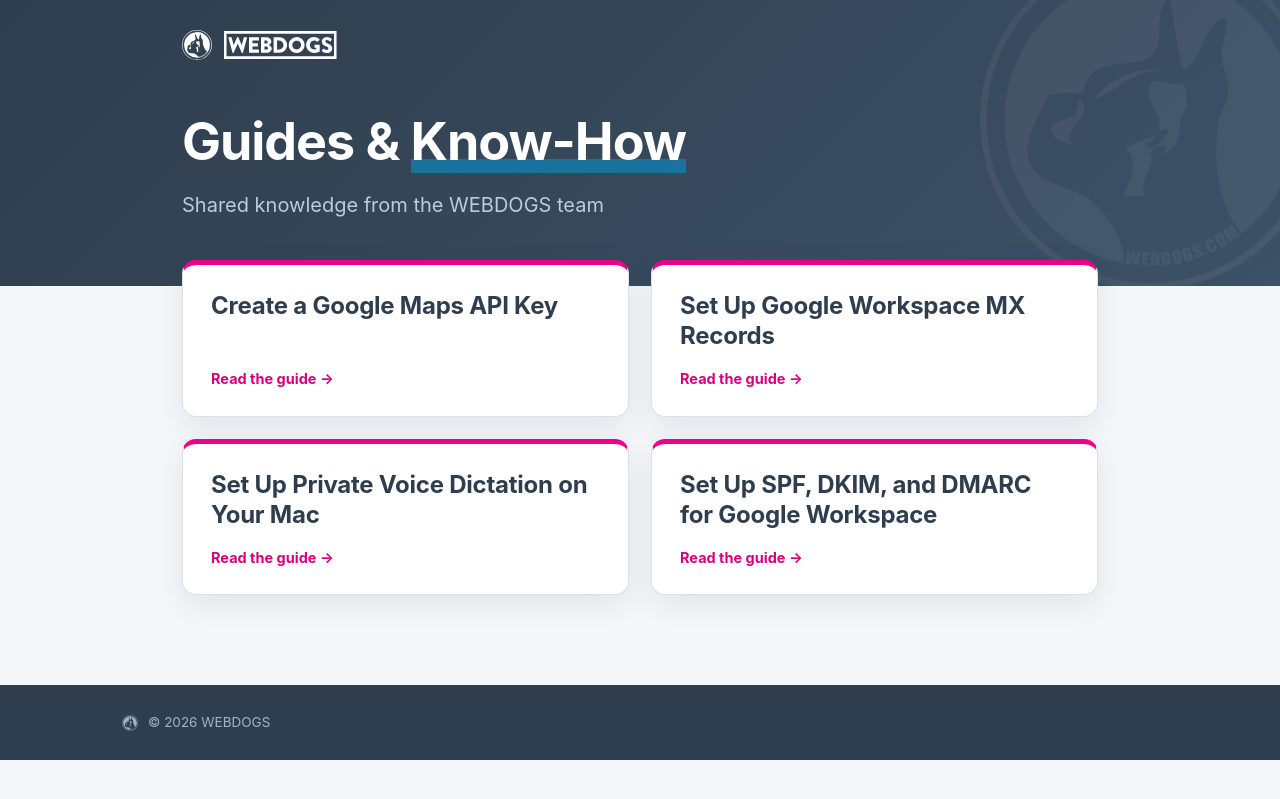
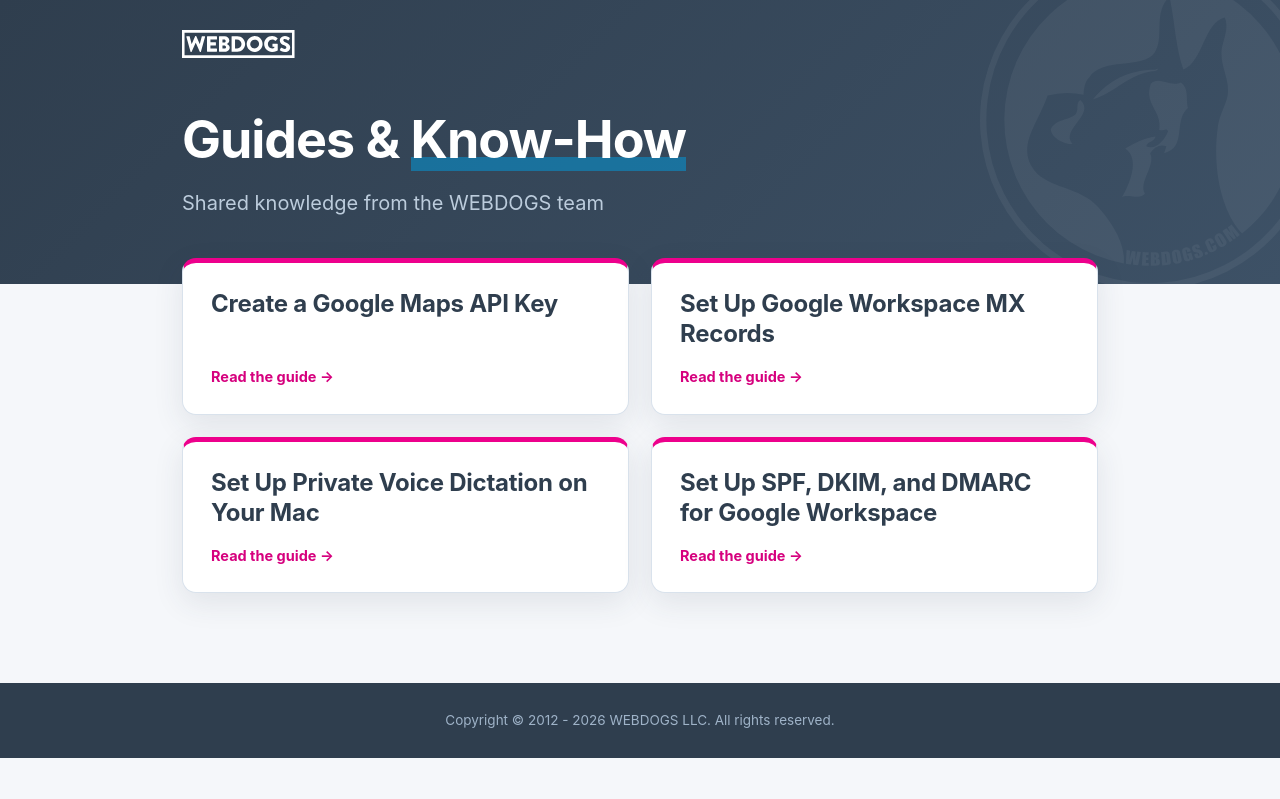
Before and after one commit to theWEBDOGS/guides, a Jekyll site: the page built from index.md, in a window 1280 px wide. Shown: the top 799 px of the page. Built offline with Jekyll 4.4.1, drawn with Linux system fonts in a browser that asks for light colours; some web fonts are replaced.

Commit message:
Publish guides (2026-06-11) [generated]

```diff
--- a/_layouts/base.html
+++ b/_layouts/base.html
@@ -18,8 +18,7 @@
 {{ content }}
 <footer class="site-footer">
   <div class="footer-in">
-    {% include paw.svg class="paw" %}
-    <span>© {{ site.time | date: "%Y" }} WEBDOGS</span>
+    <span>Copyright © 2012 - {{ site.time | date: "%Y" }} WEBDOGS LLC. All rights reserved.</span>
   </div>
 </footer>
 </body>
--- a/_layouts/guide.html
+++ b/_layouts/guide.html
@@ -5,7 +5,6 @@ layout: base
   <div class="band-in">
     <div class="brandrow">
       <a class="brandlink" href="{{ '/' | relative_url }}" aria-label="All guides">
-        {%- include paw.svg class="logo" %}
         {%- include logo.svg class="blocklogo" %}
         <span class="wordmark">GUIDES</span>
       </a>
--- a/_layouts/home.html
+++ b/_layouts/home.html
@@ -5,7 +5,6 @@ layout: base
   {% include paw.svg class="bigpaw" %}
   <div class="hero-in">
     <div class="brandrow">
-      {% include paw.svg class="logo" %}
       {% include logo.svg class="blocklogo" %}
     </div>
     <h1>Guides &amp; <span class="u">Know-How</span></h1>
--- a/assets/css/guides.css
+++ b/assets/css/guides.css
@@ -37,8 +37,6 @@ body {
 }
 body.home { background: var(--paper); }
 
-.paw { width: 26px; height: 26px; fill: var(--accent); flex: none; }
-.logo { width: 26px; height: 26px; flex: none; fill: #fff; } /* inverse mark on the navy bands */
 .blocklogo { height: 24px; width: auto; flex: none; fill: #fff; } /* WEBDOGS text-block logo */
 .brandlink { display: flex; align-items: center; gap: 12px; color: inherit; text-decoration: none; }
 
@@ -59,7 +57,6 @@ body.home { background: var(--paper); }
 .hero-in { max-width: 980px; margin: 0 auto; padding: 30px 32px 64px; position: relative; }
 .brandrow { display: flex; align-items: center; gap: 12px; }
 .hero .brandrow { margin-bottom: 54px; }
-.hero .paw, .hero .logo { width: 30px; height: 30px; }
 .hero .blocklogo { height: 28px; }
 .wordmark {
   font-family: var(--brand-font); text-transform: uppercase;
@@ -323,10 +320,9 @@ article h2 { scroll-margin-top: 26px; }
 .site-footer { background: var(--navy); }
 .footer-in {
   max-width: 1100px; margin: 0 auto; padding: 26px 32px;
-  display: flex; align-items: center; gap: 10px;
+  text-align: center;
   color: #9fb3c8; font-size: 13.5px;
 }
-.footer-in .paw { width: 16px; height: 16px; fill: #9fb3c8; }
 
 /* ---------- small screens ---------- */
 
```
